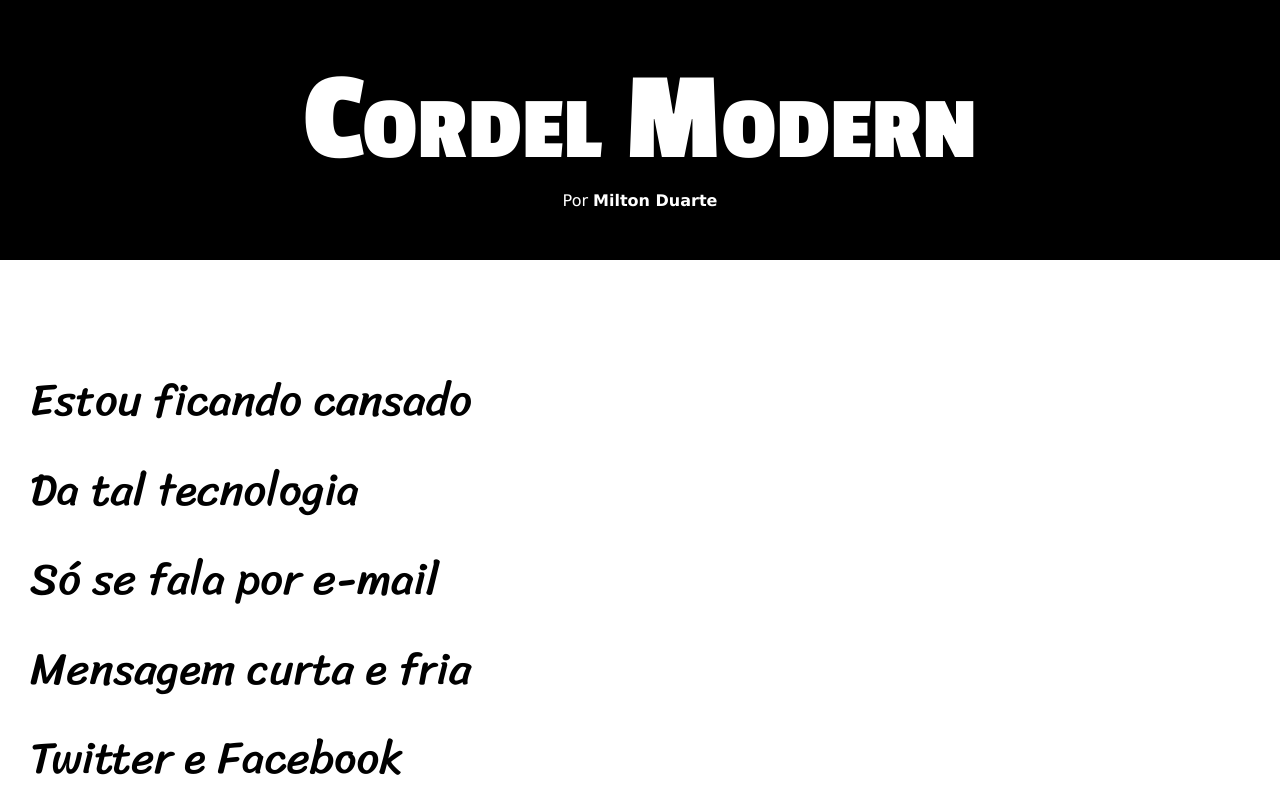
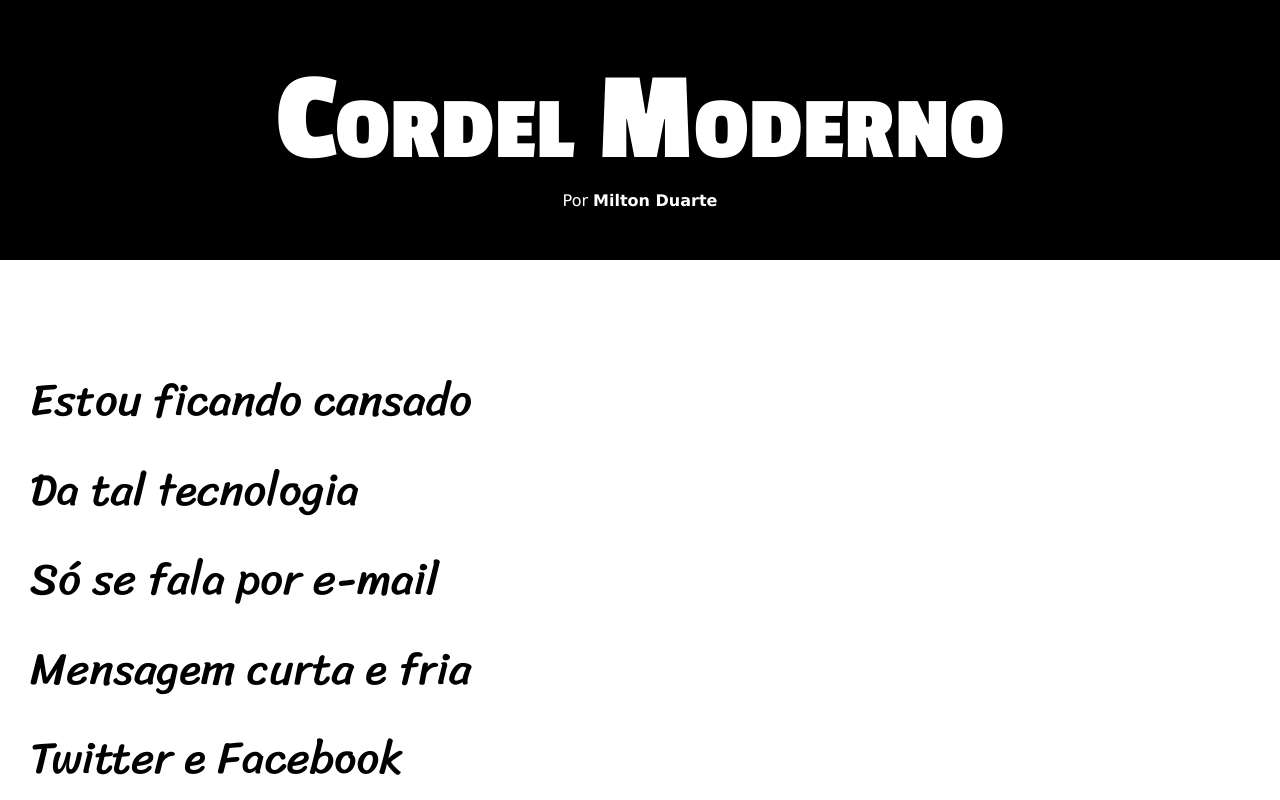
Before and after one commit to pedraocodes/projeto-cordel, a plain HTML site: page index.html in a window 1280 px wide. Shown: the top 800 px of the page. Drawn offline with Linux system fonts and the light colour scheme.

Commit message:
Update index.html

```diff
--- a/index.html
+++ b/index.html
@@ -11,7 +11,7 @@
 <body>
     <header>
         <h1>
-            Cordel Modern
+            Cordel Moderno
         </h1>
         <p>
             Por <a href="https://www.recantodasletras.com.br/poesias/3186743" target="_blank" rel="external">Milton Duarte</a>
```
